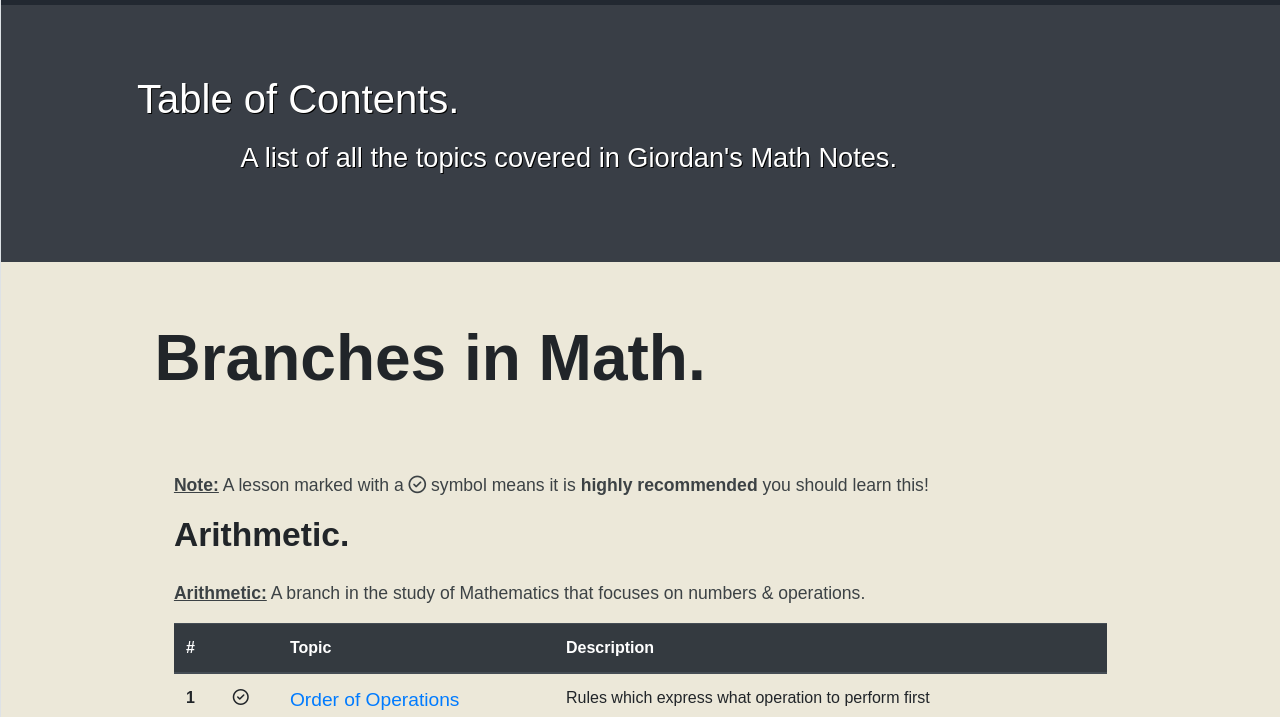
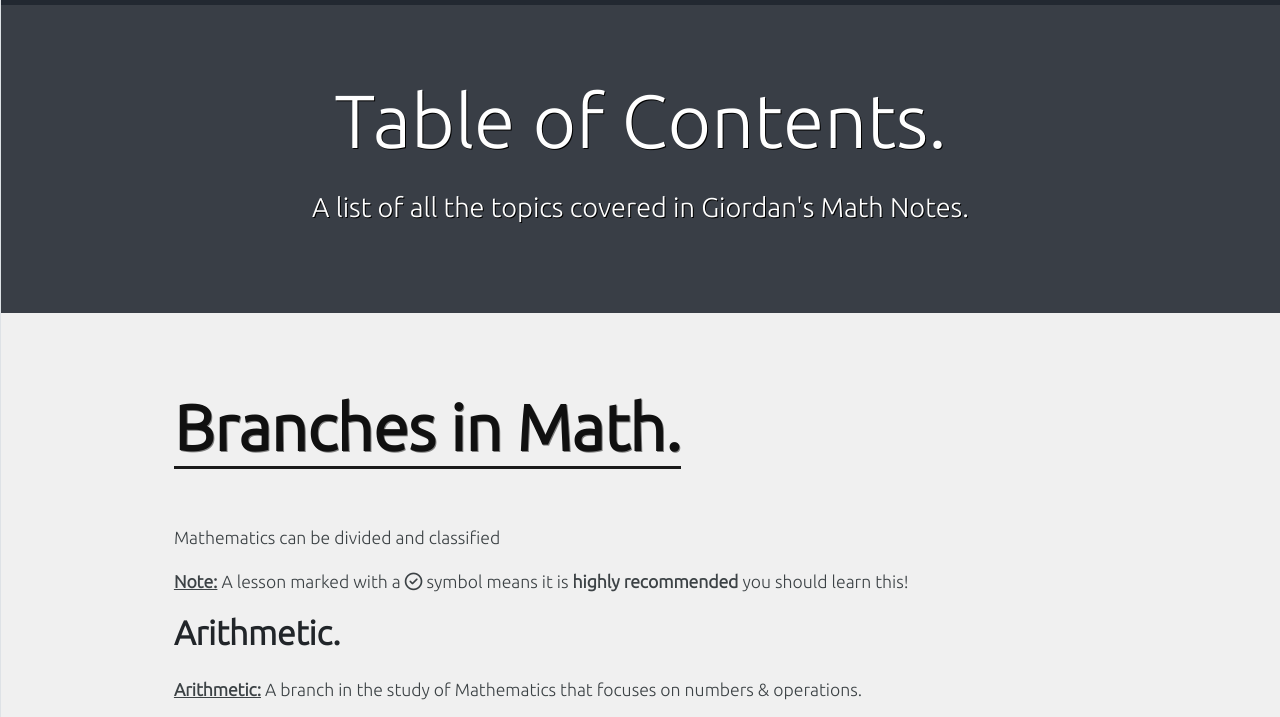
Before and after one commit to GiordanDelaCruz/math-notes, a website: page table-of-contents.html in a window 1280 px wide. Shown: the part 79-796 px from the top of the page. Drawn offline with nearby package versions, Linux system fonts and the light colour scheme; a web font is replaced by a local one.

Commit message:
Updated Table-of-contents section a bit. Working on content there now.

```diff
--- a/css/styles.css
+++ b/css/styles.css
@@ -4,7 +4,6 @@
 body{
   margin: 0;
   font-family: 'Ubuntu', sans-serif;
-  /* text-align: center; */
   overflow-x: hidden;
 }
 
@@ -117,8 +116,14 @@ a{
 }
 
 /* Headings */
+.main-header{
+  display: inline-block;
+  font-family: 'Ubuntu', sans-serif;
+  font-size: 4.7rem;
+  /* font-weight: bold; */
+}
+
 .section-header{
-  /* font-family: 'Marck Script', cursive; */
   display: inline-block;
   font-family: 'Ubuntu', sans-serif;
   font-size: 4em;
@@ -127,7 +132,6 @@ a{
 }
 
 .sub-header{
-  /* font-family: 'Helvetica', sans-serif; */
   display: inline-block;
   font-family: 'Ubuntu', sans-serif;
   font-size: 2.1rem;
--- a/table-of-contents.html
+++ b/table-of-contents.html
@@ -20,6 +20,7 @@
   <!-- Google Fonts -->
   <link href="https://fonts.googleapis.com/css?family=Alegreya+Sans+SC|Cutive+Mono|Sorts+Mill+Goudy|Source+Sans+Pro&display=swap" rel="stylesheet">
   <link href="https://fonts.googleapis.com/css?family=Marck+Script|Tangerine&display=swap" rel="stylesheet">
+  <link href="https://fonts.googleapis.com/css2?family=Indie+Flower&family=Ubuntu:wght@300&display=swap" rel="stylesheet">
 
   <!-- Bootstrap Scripts -->
   <script src="https://code.jquery.com/jquery-3.3.1.slim.min.js" integrity="sha384-q8i/X+965DzO0rT7abK41JStQIAqVgRVzpbzo5smXKp4YfRvH+8abtTE1Pi6jizo" crossorigin="anonymous"></script>
@@ -59,7 +60,7 @@
       <div class="container-fluid">
 
         <!-- Intro -->
-        <section class="bg-light-black" id="intro">
+        <section class="bg-light-black text-center" id="intro">
 
           <!-- Horizontal Nav Bar -->
           <nav class="navbar navbar-dark bg-dark-black">
@@ -81,15 +82,21 @@
 
         </section>
 
-        <!-- Preface -->
-        <section class="section-container bg-beige left-align" id ="preface">
-            <h2 class="section-header">Branches in Math.</h2>
+        <!-- Branches in Math -->
+        <section class="section-container bg-light-grey-2" id ="">
           <div class="container">
             <div class="row">
               <div class="col-lg-12">
-                  <p id="arithmetic-anchor"><strong class="underline">Note:</strong> A lesson marked with a <i class="far fa-check-circle"></i> symbol means it is <strong>highly recommended</strong> you should learn this!</p>
+                <h2 class="section-header text-night-black grey-shadow custom-black-underline">Branches in Math.</h2>
+                <p>
+                  Mathematics can be divided and classified
+                </p>
+                <p>
+                  <strong class="underline">Note:</strong> A lesson marked with a <i class="far fa-check-circle"></i> symbol means it is <strong>highly recommended</strong> you should learn this!
+                </p>
                 <h3 class="sub-header">Arithmetic.</h3>
                   <p class="definition"><strong class="underline">Arithmetic:</strong> A branch in the study of Mathematics that focuses on numbers & operations. </p>
+
                   <table class="table table-hover">
                     <thead class="thead-dark">
                       <tr>
@@ -120,6 +127,7 @@
                       </tr>
                     </tbody>
                   </table>
+
               </div>
             </div>
 
@@ -160,7 +168,7 @@
 
 
         <!-- Footer -->
-        <footer class="bg-dark-black" id="footer">
+        <footer class="bg-dark-black text-center" id="footer">
           <h3 class="sub-header text-white">Have a question?</h3>
           <p class="footer-info text-white">Feel free to contact me via email with the link below!</p>
           <a href="https://github.com/GiordanDelaCruz"> <i class="social-icon fab fa-github"></i></a>
```
Also changed, not shown: index.html (+4 -64 lines). Lines whose indentation alone changed are shown as unchanged.
